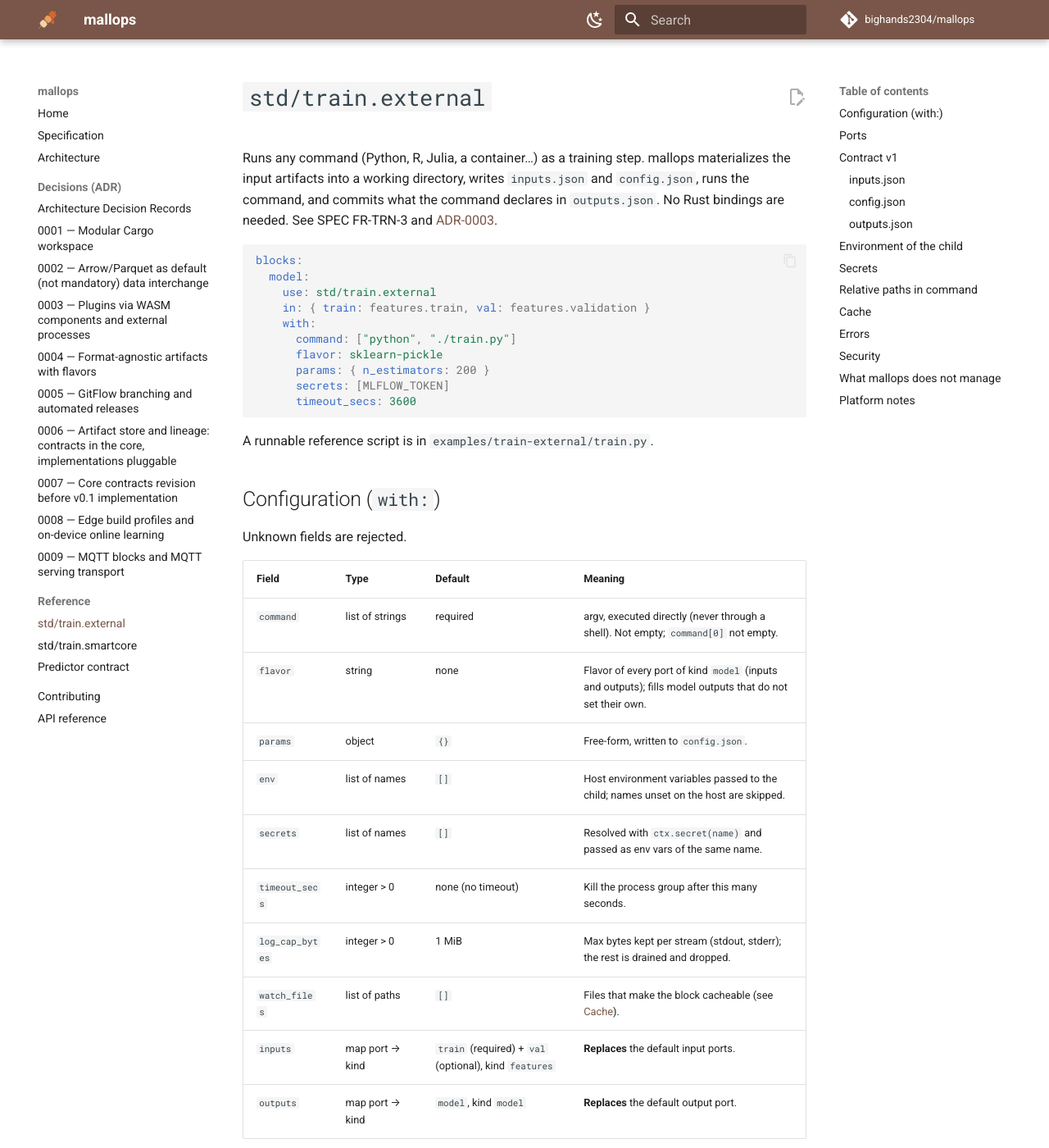
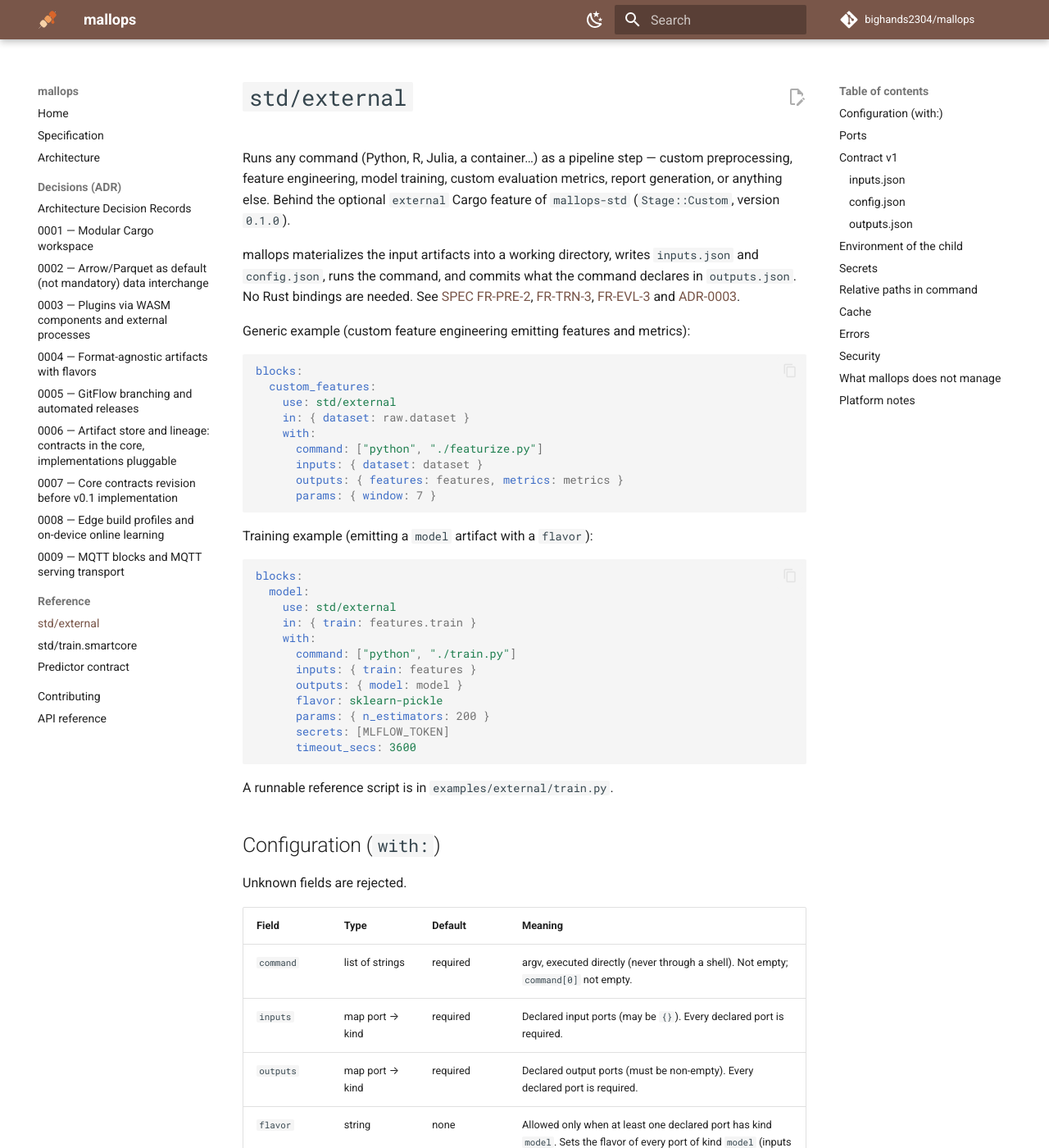
Before and after one commit to bighands2304/mallops, an MkDocs documentation site: the page built from docs/reference/external.md, in a window 1280 px wide and 1400 px high. Shown: the whole window at 82% size. Built offline with MkDocs 1.6.1 and Material for MkDocs 9.7.7, drawn with Linux system fonts in a browser that asks for light colours; comment, search, counter and statistics services are not loaded; the version menu is left out; some of the changed text lies outside the part shown.

Commit message:
docs(reference): document std/external replacing std/train.external (#52)
Signed-off-by: bighands2304 <61188329+bighands2304@users.noreply.github.com>

````diff
--- a/docs/reference/train-external.md
+++ b/docs/reference/external.md
@@ -1,24 +1,48 @@
-# `std/train.external`
+# `std/external`
 
-Runs any command (Python, R, Julia, a container…) as a training step. mallops materializes the
-input artifacts into a working directory, writes `inputs.json` and `config.json`, runs the
-command, and commits what the command declares in `outputs.json`. No Rust bindings are needed.
-See SPEC FR-TRN-3 and [ADR-0003](../adr/0003-plugins-wasm-and-grpc.md).
+Runs any command (Python, R, Julia, a container…) as a pipeline step — custom preprocessing,
+feature engineering, model training, custom evaluation metrics, report generation, or anything
+else. Behind the optional `external` Cargo feature of `mallops-std` (`Stage::Custom`, version
+`0.1.0`).
+
+mallops materializes the input artifacts into a working directory, writes `inputs.json` and
+`config.json`, runs the command, and commits what the command declares in `outputs.json`. No Rust
+bindings are needed. See [SPEC FR-PRE-2](../SPEC.md#33-preprocessing-data-features),
+[FR-TRN-3](../SPEC.md#34-training), [FR-EVL-3](../SPEC.md#36-model-evaluation) and
+[ADR-0003](../adr/0003-plugins-wasm-and-grpc.md).
+
+Generic example (custom feature engineering emitting features and metrics):
+
+```yaml
+blocks:
+  custom_features:
+    use: std/external
+    in: { dataset: raw.dataset }
+    with:
+      command: ["python", "./featurize.py"]
+      inputs: { dataset: dataset }
+      outputs: { features: features, metrics: metrics }
+      params: { window: 7 }
+```
+
+Training example (emitting a `model` artifact with a `flavor`):
 
 ```yaml
 blocks:
   model:
-    use: std/train.external
-    in: { train: features.train, val: features.validation }
+    use: std/external
+    in: { train: features.train }
     with:
       command: ["python", "./train.py"]
+      inputs: { train: features }
+      outputs: { model: model }
       flavor: sklearn-pickle
       params: { n_estimators: 200 }
       secrets: [MLFLOW_TOKEN]
       timeout_secs: 3600
 ```
 
-A runnable reference script is in `examples/train-external/train.py`.
+A runnable reference script is in `examples/external/train.py`.
 
 ## Configuration (`with:`)
 
@@ -27,30 +51,38 @@ Unknown fields are rejected.
 | Field | Type | Default | Meaning |
 |---|---|---|---|
 | `command` | list of strings | required | argv, executed directly (never through a shell). Not empty; `command[0]` not empty. |
-| `flavor` | string | none | Flavor of every port of kind `model` (inputs and outputs); fills model outputs that do not set their own. |
+| `inputs` | map port → kind | required | Declared input ports (may be `{}`). Every declared port is required. |
+| `outputs` | map port → kind | required | Declared output ports (must be non-empty). Every declared port is required. |
+| `flavor` | string | none | Allowed only when at least one declared port has kind `model`. Sets the flavor of every port of kind `model` (inputs and outputs); fills model outputs that do not set their own. |
 | `params` | object | `{}` | Free-form, written to `config.json`. |
 | `env` | list of names | `[]` | Host environment variables passed to the child; names unset on the host are skipped. |
 | `secrets` | list of names | `[]` | Resolved with `ctx.secret(name)` and passed as env vars of the same name. |
 | `timeout_secs` | integer > 0 | none (no timeout) | Kill the process group after this many seconds. |
 | `log_cap_bytes` | integer > 0 | 1 MiB | Max bytes kept per stream (stdout, stderr); the rest is drained and dropped. |
 | `watch_files` | list of paths | `[]` | Files that make the block cacheable (see [Cache](#cache)). |
-| `inputs` | map port → kind | `train` (required) + `val` (optional), kind `features` | **Replaces** the default input ports. |
-| `outputs` | map port → kind | `model`, kind `model` | **Replaces** the default output port. |
 
 Validation (`mallops validate`, which never runs the command):
 
+- `inputs` and `outputs` are required; `outputs` must declare at least one port (`inputs` may be
+  empty `{}`).
+- Port names match `[a-z][a-z0-9_]*` (also re-checked at run time for input names given through
+  the library API).
+- `flavor` is rejected unless at least one declared input or output port has kind `model`.
 - `env` / `secrets` names match `[A-Za-z_][A-Za-z0-9_]*`, are disjoint from each other and differ
   from `PATH`, `SYSTEMROOT` and `MALLOPS_*`.
-- Port names match `[a-z][a-z0-9_]*` (also re-checked at run time for input names given through
-  the library API).
 - Strings containing `${secret:` in `command`, `flavor`, `params`, `env`, `secrets` or
   `watch_files` are rejected: use `secrets:`.
 
 ## Ports
 
-Default inputs: `train` (required) and `val` (optional), kind `features`. Default output: `model`,
-kind `model`. Custom `inputs` / `outputs` replace these entirely. Unknown ports, kind mismatches and
-missing required outputs are checked by the runtime when it commits the outputs.
+`std/external` has **no default ports**: `inputs` and `outputs` must always be declared explicitly
+in `with:` (and are resolved dynamically via `Block::resolve_ports`).
+
+- `outputs` must contain at least one port; `inputs` may be empty.
+- Every declared input and output port is **required** (there are no optional ports).
+- When `flavor` is set, it applies to every declared port of kind `model` (inputs and outputs).
+- Unknown ports, kind mismatches and missing required outputs are checked by the runtime when it
+  commits the outputs.
 
 ## Contract v1
 
@@ -92,8 +124,8 @@ All paths in the contract use `/` and are relative to the workdir.
 }
 ```
 
-Optional ports that are not wired are absent from `inputs`. `manifest` is the artifact manifest;
-`flavor` and `io_schema` appear only when set.
+`inputs` contains an entry for every declared input port (or `{}` when `with.inputs` is empty).
+`manifest` is the artifact manifest; `flavor` and `io_schema` appear only when set.
 
 ```json
 {
@@ -235,8 +267,9 @@ unchanged and looked up through `PATH`. Hence `["python", "./train.py"]`, not `[
 ## Cache
 
 - Without `watch_files` the block is **uncacheable**: it runs every time.
-- With `watch_files` it is cacheable: the key adds a BLAKE3 hash of every watched file's path and
-  content, in a fixed order. A missing file or a directory is an error.
+- With `watch_files` it is cacheable: the key adds a domain-separated BLAKE3 hash
+  (`mallops/external/watch_files/v1`) of every watched file's path and content, in a fixed order.
+  A missing file or a directory is an error.
 
 Not part of the key: values of host environment variables, the binary or interpreter, and the
 Python (or other) dependencies. Add the script and a lock file to `watch_files`, and change `params`
@@ -246,6 +279,7 @@ when you bump the environment.
 
 | Situation | Error |
 |---|---|
+| Missing `inputs` or `outputs`, empty `outputs`, `flavor` without any `model` port, invalid port / `env` / `secrets` name, `${secret:` in config, unknown field | `Error::Config` (reported under `blocks.<id>.with` by `mallops validate`) |
 | Timeout | `Error::Runtime("timed out after Ns")`, process group killed |
 | Cancellation | `Error::Cancelled`, process group killed |
 | Non-zero exit or killed by signal | `Error::Runtime` with the tail of stderr (secrets redacted) |
--- a/mkdocs.yml
+++ b/mkdocs.yml
@@ -77,7 +77,7 @@ nav:
       - adr/0008-edge-build-profiles-and-on-device-training.md
       - adr/0009-mqtt-blocks-and-serve-transport.md
   - Reference:
-      - std/train.external: reference/train-external.md
+      - std/external: reference/external.md
       - std/train.smartcore: reference/train-smartcore.md
       - Predictor contract: reference/predictor.md
   - Contributing: contributing.md
````
Also changed, not shown: other parts of docs/reference/external.md (+1 -1 lines), docs/reference/train-smartcore.md (+1 -1 lines).
